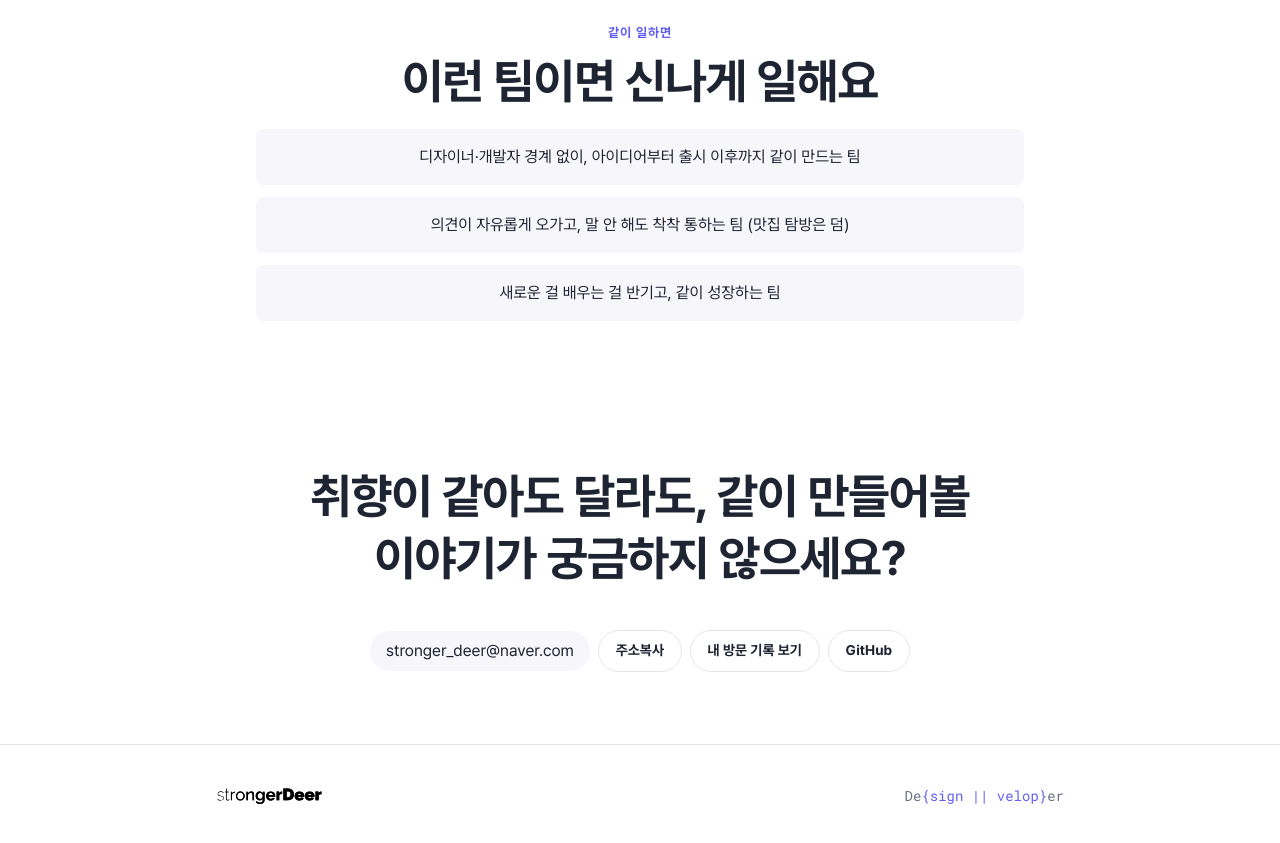
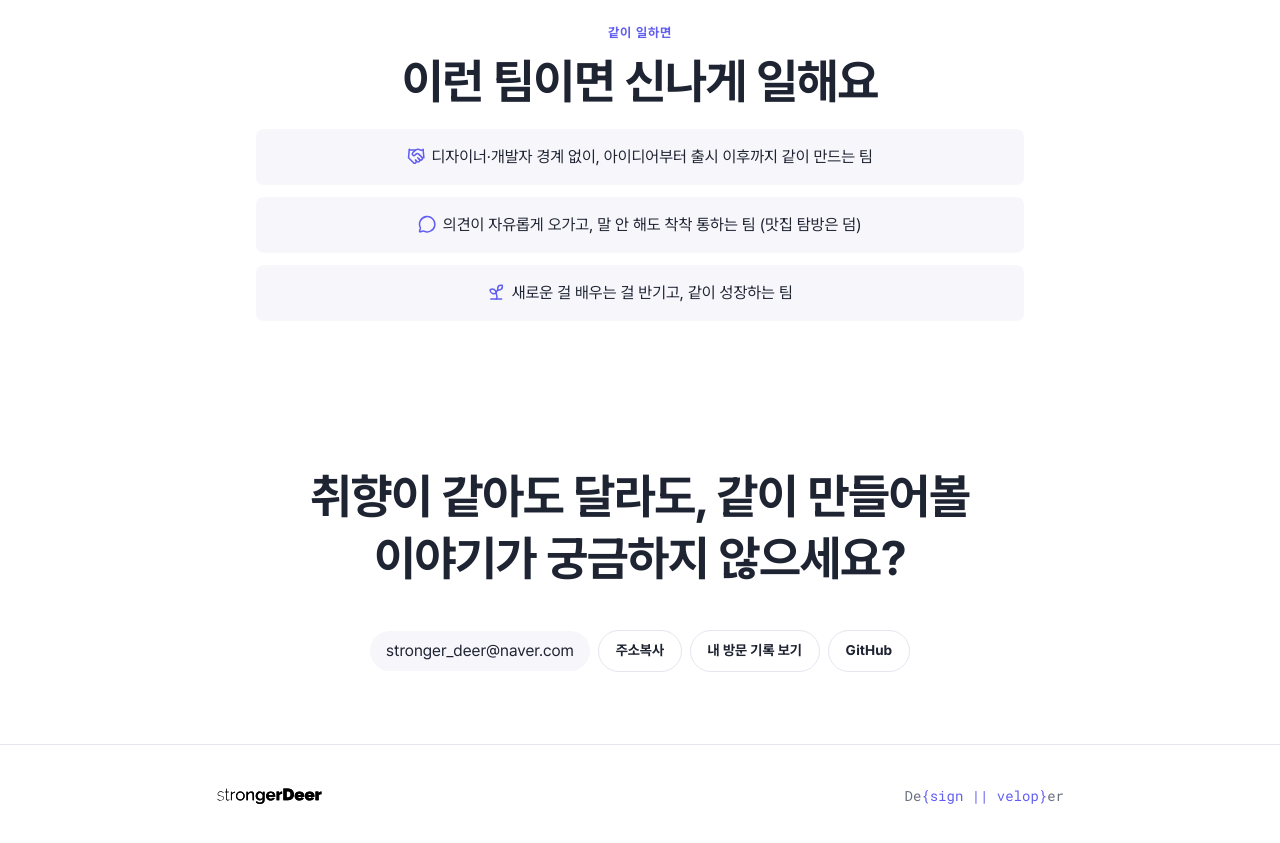
Before and after one commit to strongerDeer/strongerDeer, a Next.js app: page /strongerDeer/ in a window 1280 px wide. Shown: the part 7820-8663 px from the top of the page. Built offline with nearby package versions, Linux system fonts and the light colour scheme.

Commit message:
✨ Feat: 같이 일하면 카드에 아이콘 추가

```diff
--- a/components/sections/Together.tsx
+++ b/components/sections/Together.tsx
@@ -1,4 +1,28 @@
+import {
+  Handshake,
+  type LucideIcon,
+  MessageCircle,
+  Sprout,
+} from 'lucide-react';
+
 import { Section } from '@/components/common/Section';
+
+type TeamTrait = {
+  icon: LucideIcon;
+  text: string;
+};
+
+const TEAM_TRAITS: TeamTrait[] = [
+  {
+    icon: Handshake,
+    text: '디자이너·개발자 경계 없이, 아이디어부터 출시 이후까지 같이 만드는 팀',
+  },
+  {
+    icon: MessageCircle,
+    text: '의견이 자유롭게 오가고, 말 안 해도 착착 통하는 팀 (맛집 탐방은 덤)',
+  },
+  { icon: Sprout, text: '새로운 걸 배우는 걸 반기고, 같이 성장하는 팀' },
+];
 
 export function Together() {
   return (
@@ -8,15 +32,18 @@ export function Together() {
       title='이런 팀이면 신나게 일해요'
     >
       <ul className='m-auto mt-4 flex w-full max-w-3xl flex-col gap-3'>
-        <li className='rounded-lg bg-background-soft p-4 text-balance break-keep'>
-          디자이너·개발자 경계 없이, 아이디어부터 출시 이후까지 같이 만드는 팀
-        </li>
-        <li className='rounded-lg bg-background-soft p-4 text-balance break-keep'>
-          의견이 자유롭게 오가고, 말 안 해도 착착 통하는 팀 (맛집 탐방은 덤)
-        </li>
-        <li className='rounded-lg bg-background-soft p-4 text-balance break-keep'>
-          새로운 걸 배우는 걸 반기고, 같이 성장하는 팀
-        </li>
+        {TEAM_TRAITS.map(({ icon: Icon, text }) => (
+          <li
+            key={text}
+            className='rounded-lg bg-background-soft p-4 text-balance break-keep'
+          >
+            <Icon
+              aria-hidden='true'
+              className='mr-1.5 inline-block size-[1.15em] align-[-0.2em] text-accent'
+            />
+            {text}
+          </li>
+        ))}
       </ul>
     </Section>
   );
--- a/package.json
+++ b/package.json
@@ -9,6 +9,7 @@
     "lint": "eslint"
   },
   "dependencies": {
+    "lucide-react": "^1.80.0",
     "next": "16.4.6",
     "react": "19.3.0",
     "react-dom": "19.3.0"
```
Also changed, not shown: 1 other file (tests, documents, lock files or other folders).
